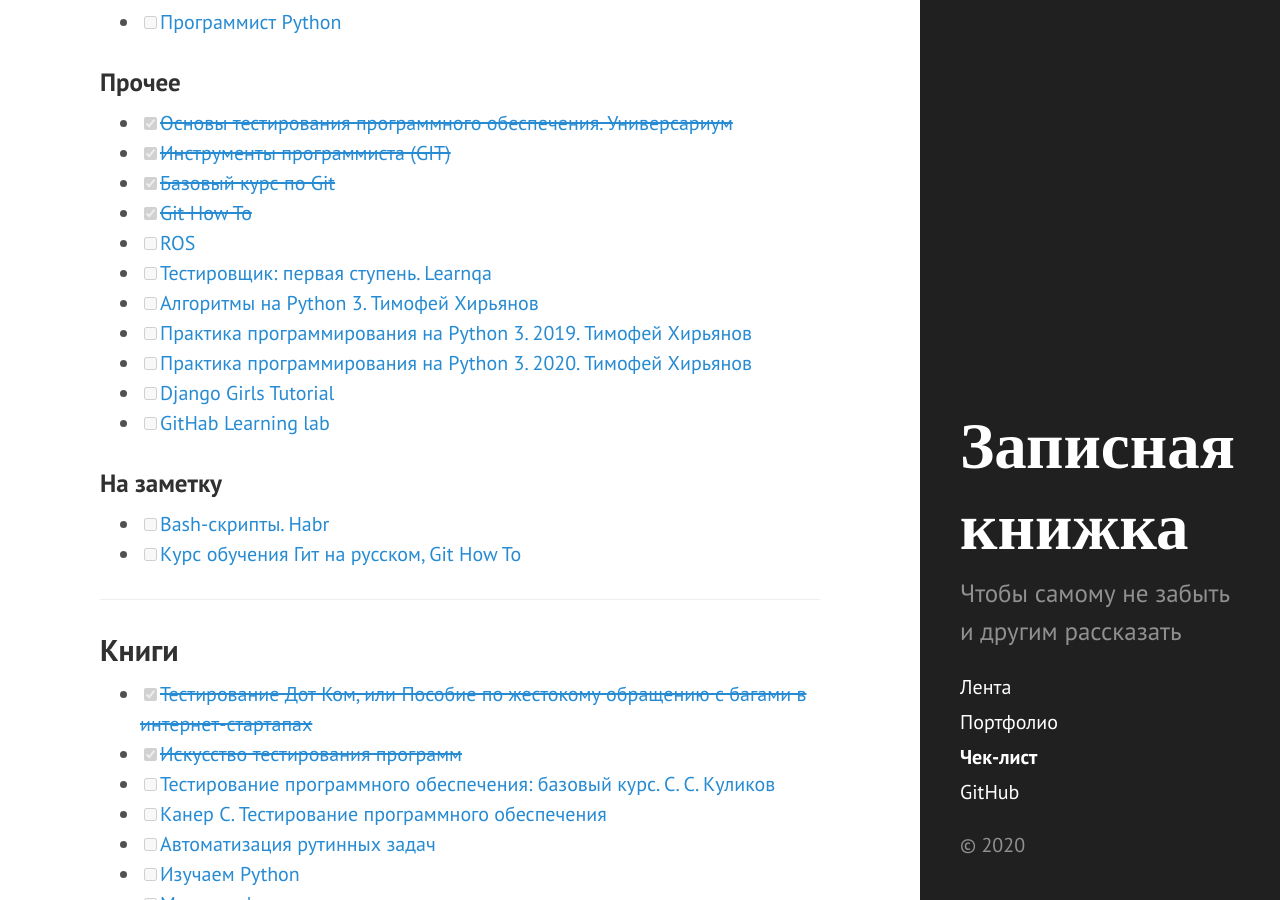
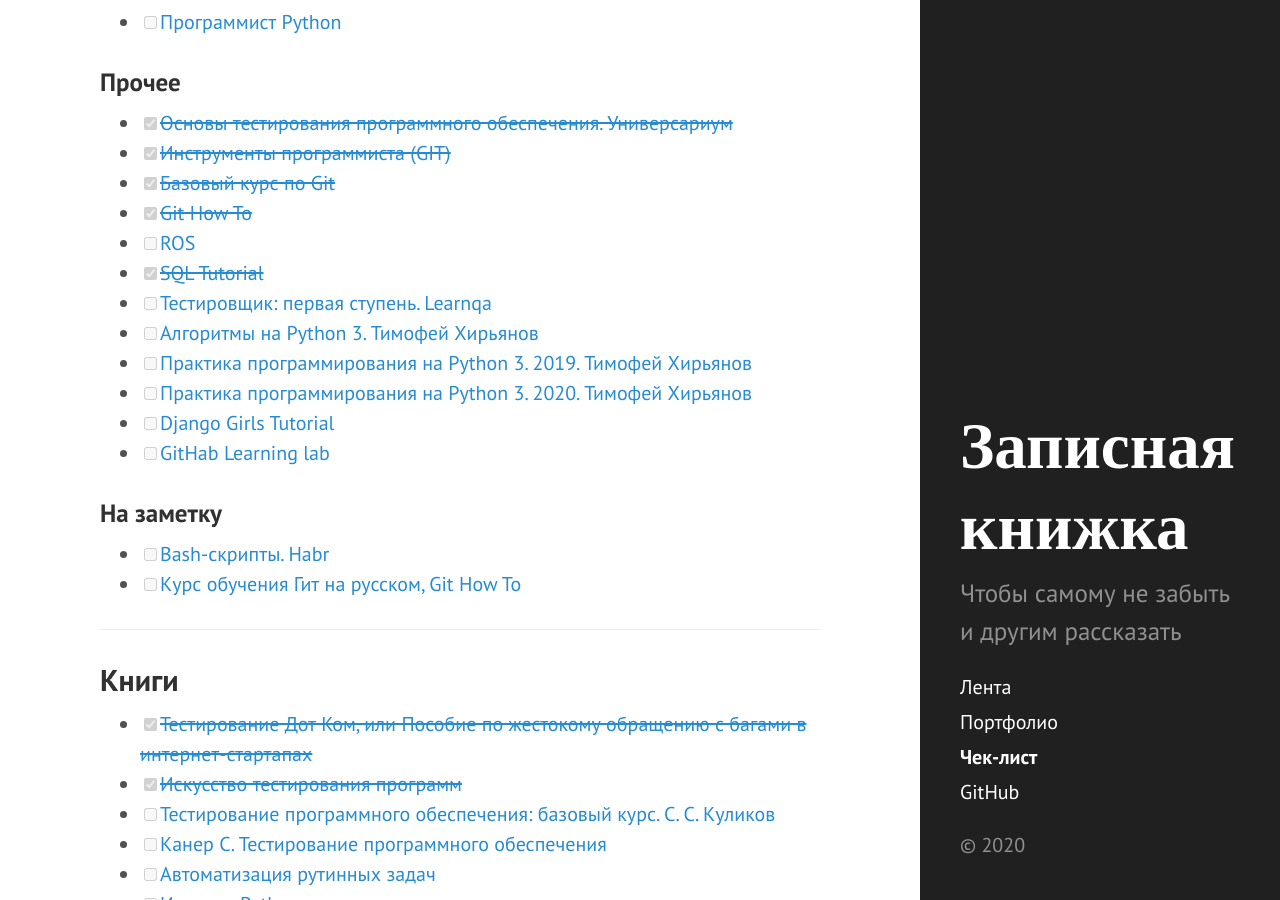
Before and after one commit to Erniess/about_me, a Jekyll site: the page built from checklist.md, in a window 1280 px wide and 900 px high, scrolled down 1227 px. Built offline with Jekyll 4.4.1, drawn with Linux system fonts in a browser that asks for light colours.

Commit message:
Update checklist.md

```diff
--- a/checklist.md
+++ b/checklist.md
@@ -42,6 +42,7 @@ title: Чек-лист
 - [x] [~~Базовый курс по Git~~](https://www.youtube.com/playlist?list=PLIU76b8Cjem5B3sufBJ_KFTpKkMEvaTQR)
 - [x] [~~Git How To~~](https://githowto.com/ru)
 - [ ] [ROS](http://robocraft.ru/page/robotics/#ROS)
+- [x] [~~SQL Tutorial~~](https://www.w3schools.com/sql)
 - [ ] [Тестировщик: первая ступень. Learnqa](https://courses.learnqa.ru/teach/control/stream/view/id/236330103)
 - [ ] [Алгоритмы на Python 3. Тимофей Хирьянов](https://www.youtube.com/playlist?list=PLRDzFCPr95fK7tr47883DFUbm4GeOjjc0)
 - [ ] [Практика программирования на Python 3. 2019. Тимофей Хирьянов](https://www.youtube.com/playlist?list=PLRDzFCPr95fLuusPXwvOPgXzBL3ZTzybY)
```
